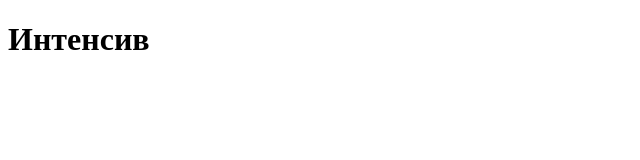
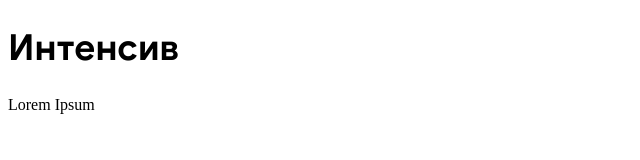
Before and after one commit to Xhoxe/wezom-site, a website: page public/index.html in a window 1280 px wide. Shown: the whole page, without its empty margins (0-640 px from the left). Drawn offline with Linux system fonts and the light colour scheme.

Commit message:
Полное завершеніе подготовкі

```diff
--- a/public/index.html
+++ b/public/index.html
@@ -5,9 +5,11 @@
 		<meta http-equiv="X-UA-Compatible" content="IE=edge" />
 		<meta name="viewport" content="width=device-width, initial-scale=1.0" />
 		<title>Интенсив</title>
+		<link rel="stylesheet" href="/static/fonts/fonts.css" />
 		<link rel="stylesheet" href="/styles/main.css" />
 	</head>
 	<body>
-		<h1>Интенсив</h1>
+		<h1 class="typography-h1">Интенсив</h1>
+		<span>Lorem Ipsum</span>
 	</body>
 </html>
--- /dev/null
+++ b/public/static/fonts/fonts.css
@@ -0,0 +1,56 @@
+@font-face {
+	font-family: 'Google Sans';
+	src: url('GoogleSans-MediumItalic.woff2') format('woff2'),
+		url('GoogleSans-MediumItalic.woff') format('woff');
+	font-weight: 500;
+	font-style: italic;
+}
+
+@font-face {
+	font-family: 'Google Sans';
+	src: url('GoogleSans-Bold.woff2') format('woff2'),
+		url('GoogleSans-Bold.woff') format('woff');
+	font-weight: bold;
+	font-style: normal;
+}
+
+@font-face {
+	font-family: 'Google Sans';
+	src: url('GoogleSans-Italic.woff2') format('woff2'),
+		url('GoogleSans-Italic.woff') format('woff');
+	font-weight: normal;
+	font-style: italic;
+}
+
+@font-face {
+	font-family: 'Google Sans';
+	src: url('GoogleSans-Medium.woff2') format('woff2'),
+		url('GoogleSans-Medium.woff') format('woff');
+	font-weight: 500;
+	font-style: normal;
+}
+
+@font-face {
+	font-family: 'Google Sans';
+	src: url('GoogleSans-Regular.woff2') format('woff2'),
+		url('GoogleSans-Regular.woff') format('woff');
+	font-weight: normal;
+	font-style: normal;
+}
+
+@font-face {
+	font-family: 'Google Sans';
+	src: url('GoogleSans-BoldItalic.woff2') format('woff2'),
+		url('GoogleSans-BoldItalic.woff') format('woff');
+	font-weight: bold;
+	font-style: italic;
+}
+
+@font-face {
+	font-family: 'PT Serif';
+	src: url('subset-PTSerif-Italic.woff2') format('woff2'),
+		url('subset-PTSerif-Italic.woff') format('woff');
+	font-weight: normal;
+	font-style: italic;
+	font-display: swap;
+}
```
Also changed, not shown: public/static/fonts/GoogleSans-Bold.woff (added), public/static/fonts/GoogleSans-Bold.woff2 (added), public/static/fonts/GoogleSans-BoldItalic.woff (added), public/static/fonts/GoogleSans-BoldItalic.woff2 (added), public/static/fonts/GoogleSans-Italic.woff (added), public/static/fonts/GoogleSans-Italic.woff2 (added), public/static/fonts/GoogleSans-Medium.woff (added), public/static/fonts/GoogleSans-Medium.woff2 (added), public/static/fonts/GoogleSans-MediumItalic.woff (added), public/static/fonts/GoogleSans-MediumItalic.woff2 (added), public/static/fonts/GoogleSans-Regular.woff (added), public/static/fonts/GoogleSans-Regular.woff2 (added), public/static/fonts/subset-PTSerif-Italic.woff (added), public/static/fonts/subset-PTSerif-Italic.woff2 (added), 2 other files.
